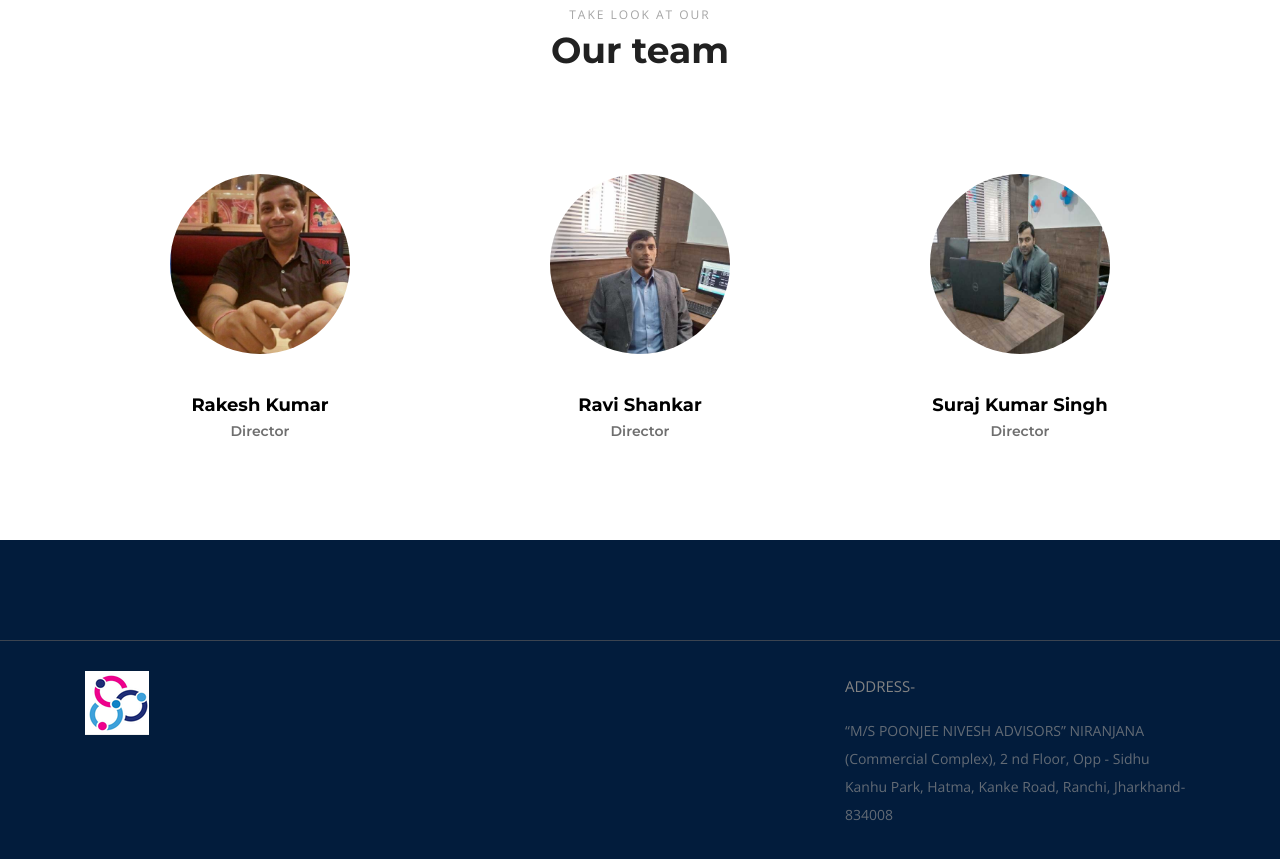
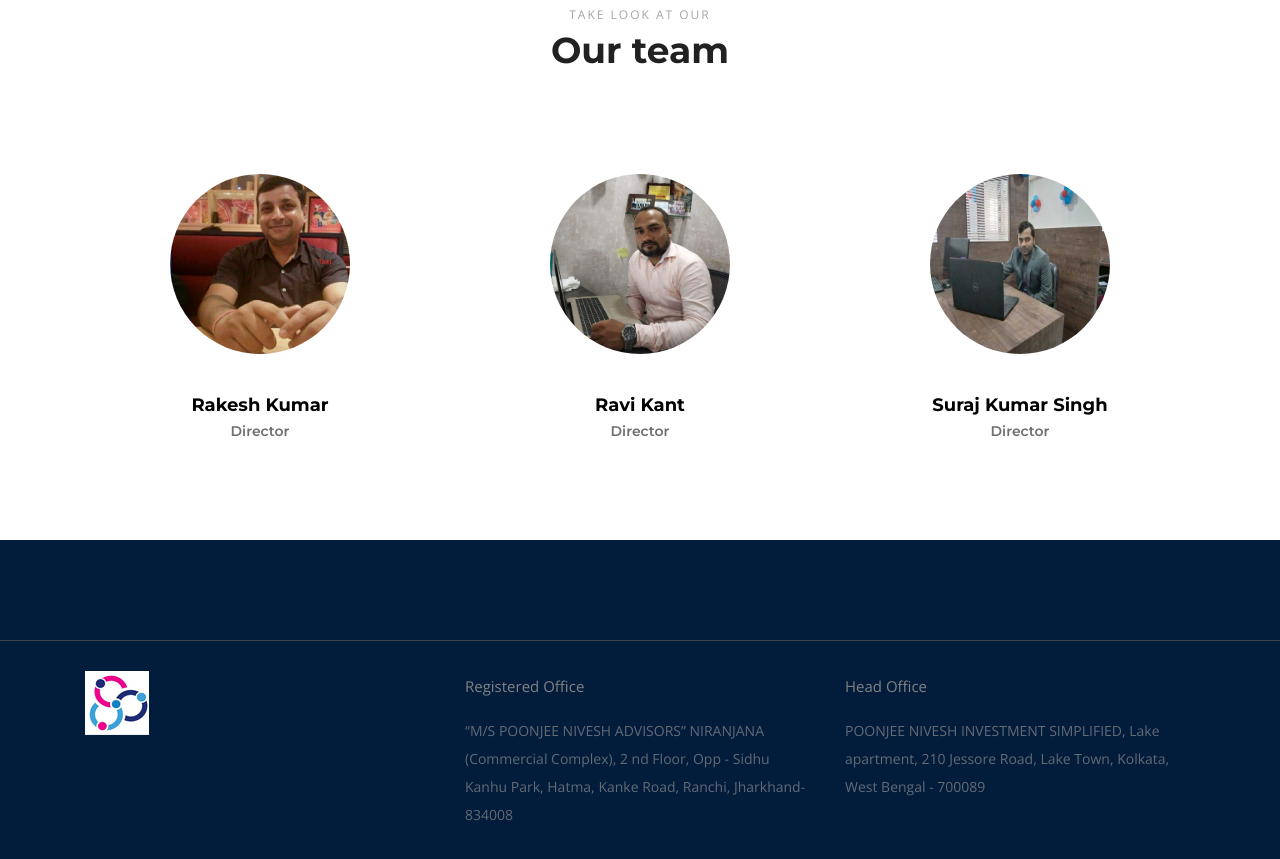
Before and after one commit to vaivhavkumar/poonjeenivesh, a plain HTML site: page about.html in a window 1280 px wide. Shown: the part 1097-1956 px from the top of the page. Drawn offline with nearby package versions, Linux system fonts and the light colour scheme.

Commit message:
website updated

```diff
--- a/about.html
+++ b/about.html
@@ -90,7 +90,7 @@
 
                             <!-- Contact -->
                             <div class="contact">
-                                <a href="#"><img src="https://img.icons8.com/ios/50/000000/phone.png" alt=""> 0651-2283882</a>
+                                <a href="#"><img src="https://img.icons8.com/ios/50/000000/phone.png" alt="">+91 9304817208</a>
                             </div>
                         </nav>
                     </div>
@@ -181,11 +181,11 @@
                 <div class="col-12 col-sm-6 col-lg-4">
                     <div class="single-team-member-area mb-100">
                         <div class="team-thumb">
-                            <img src="img/bg-img/ravi-sanker_500x500.jpeg" alt="">
+                            <img src="img/bg-img/ravi_kant.jpg" alt="">
                             <!-- View More -->
                         </div>
                         <div class="team-info">
-                            <h5>Ravi Shankar</h5>
+                            <h5>Ravi Kant</h5>
                             <h6>Director</h6>
                         </div>
                     </div>
@@ -215,20 +215,28 @@
                 <div class="copywrite-area">
                     <div class="container">
                         <div class="row">
-                        <div class="col-8">
+                            <div class="col-4">
                                 <div class="copywrite-content d-flex flex-wrap justify-content-between align-items-center">
                                     <!-- Footer Logo -->
                                     <a href="index.html" class="footer-logo"><img src="img/core-img/poonjee-logo.png" alt=""></a>
                                 </div>
                             </div>
                             <div class="col-4">
-                                <p>ADDRESS-</p>
+                                    <p>Registered Office</p>
                                     <p class="copywrite-text">
                                         <a href="#">
                                                 “M/S POONJEE NIVESH ADVISORS”
                                                 NIRANJANA (Commercial Complex), 2 nd Floor,
                                                 Opp - Sidhu Kanhu Park, Hatma, Kanke Road,
                                                 Ranchi, Jharkhand-834008
+                                        </a>
+                                    </p>
+                            </div>
+                            <div class="col-4">
+                                    <p>Head Office</p>
+                                    <p class="copywrite-text">
+                                        <a href="#">
+                                                POONJEE NIVESH INVESTMENT SIMPLIFIED, Lake apartment, 210 Jessore Road, Lake Town, Kolkata, West Bengal - 700089
                                         </a>
                                     </p>
                             </div>
```
Also changed, not shown: contact.html (+25 -3 lines), index.html (+11 -3 lines), services.html (+11 -3 lines), img/bg-img/ravi-sanker_500x500.jpeg (deleted), img/bg-img/ravi_kant.jpg (added). Lines whose indentation alone changed are shown as unchanged.
